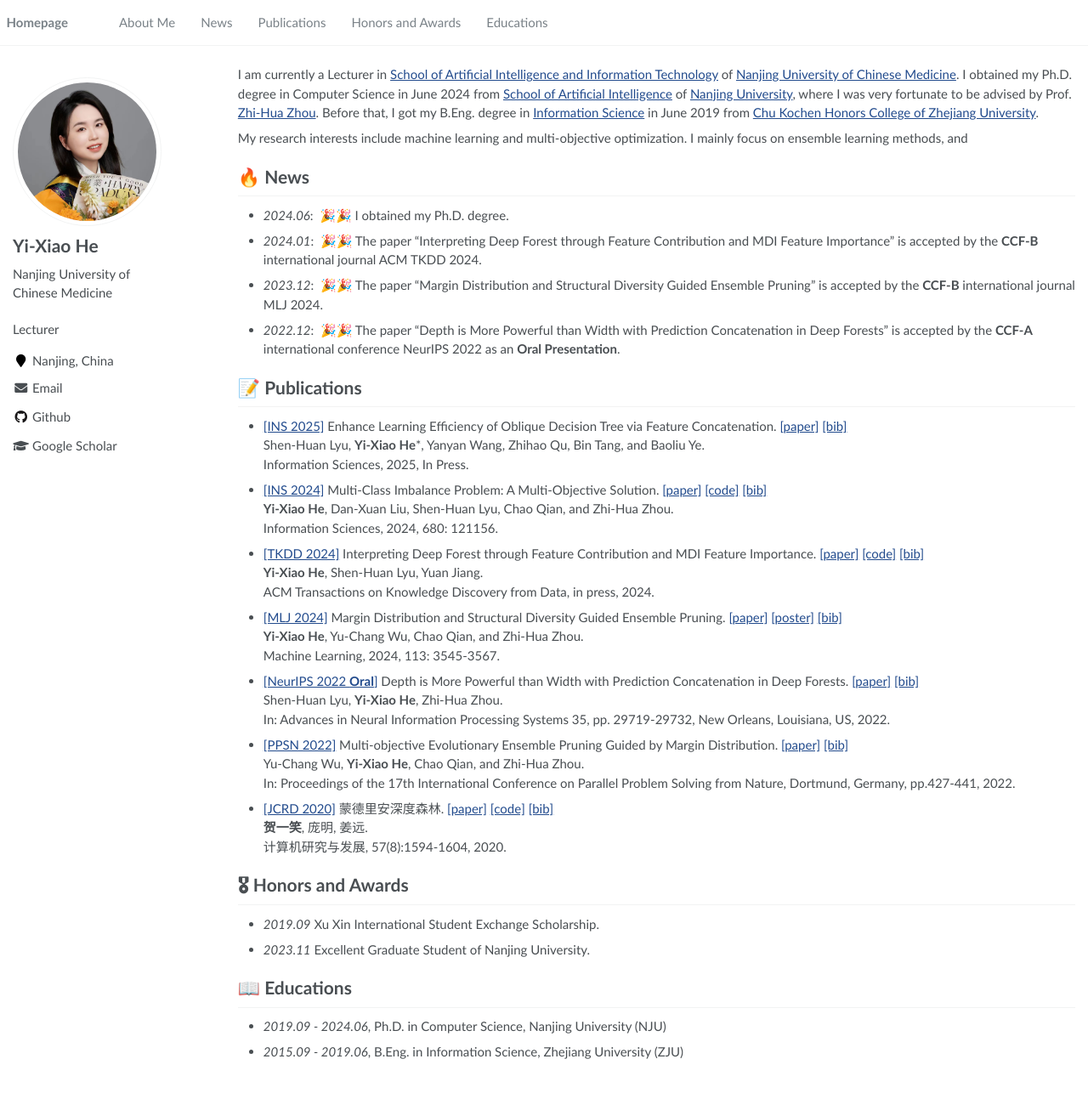
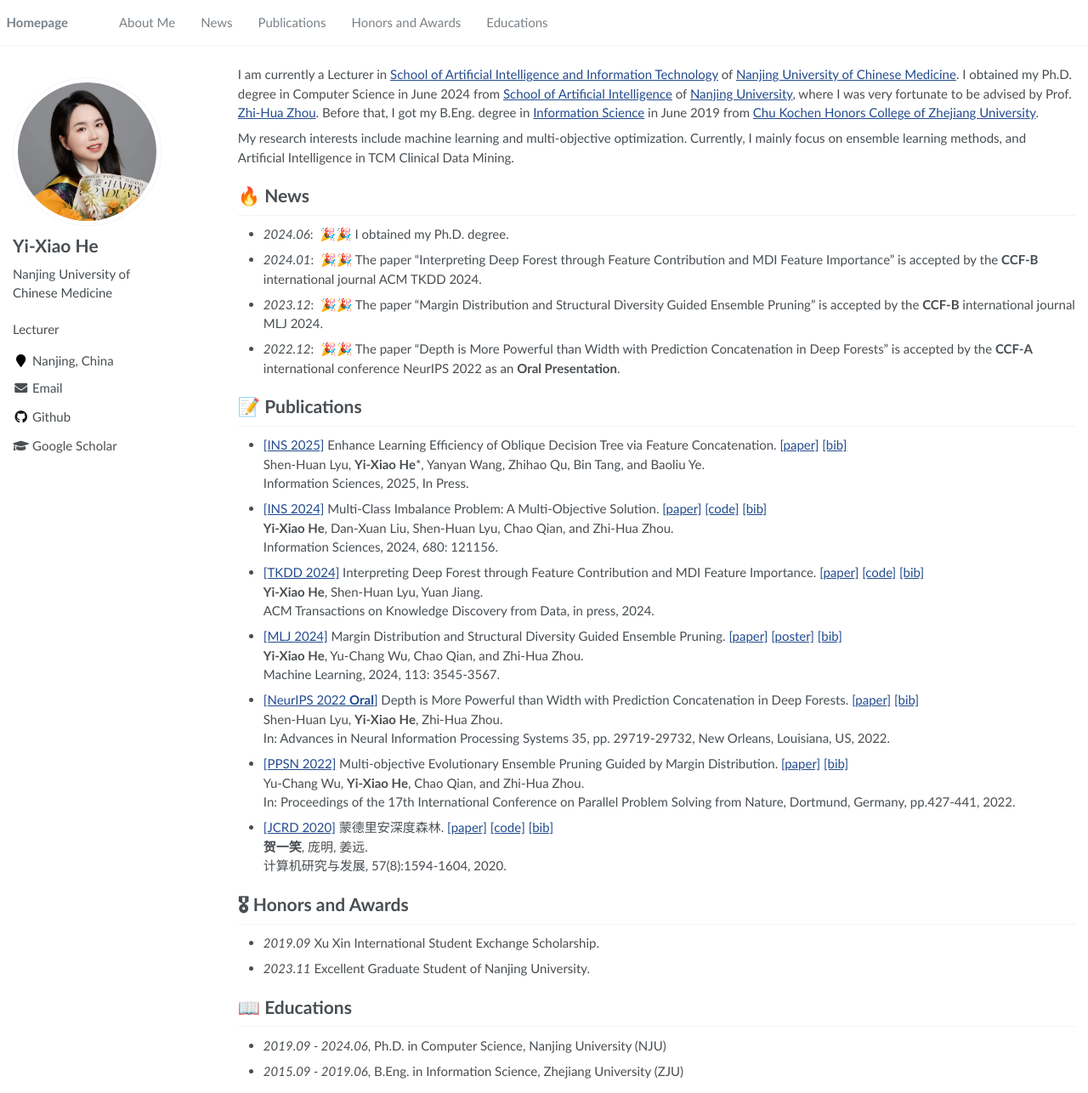
Before and after one commit to heyixiao14/heyixiao14.github.io, a Jekyll site: the page built from _pages/about.md, in a window 1280 px wide and 1286 px high. Shown: the whole window at 85% size. Built offline with Jekyll 4.4.1, drawn with Linux system fonts in a browser that asks for light colours.

Commit message:
Update about.md

```diff
--- a/_pages/about.md
+++ b/_pages/about.md
@@ -19,7 +19,7 @@ redirect_from:
 
 I am currently a Lecturer in [School of Artificial Intelligence and Information Technology](https://xxjs.njucm.edu.cn/) of [Nanjing University of Chinese Medicine](https://www.njucm.edu.cn/). I obtained my Ph.D. degree in Computer Science in June 2024 from [School of Artificial Intelligence](https://ai.nju.edu.cn/main.htm) of [Nanjing University](https://www.nju.edu.cn/main.htm), where I was very fortunate to be advised by Prof. [Zhi-Hua Zhou](http://lamda.nju.edu.cn/zhouzh/). Before that, I got my B.Eng. degree in [Information Science](http://www.isee.zju.edu.cn/) in June 2019 from [Chu Kochen Honors College of Zhejiang University](http://ckc.zju.edu.cn/).
 
-My research interests include machine learning and multi-objective optimization. I mainly focus on ensemble learning methods, and
+My research interests include machine learning and multi-objective optimization. Currently, I mainly focus on ensemble learning methods, and Artificial Intelligence in TCM Clinical Data Mining.
 
 # 🔥 News
 - *2024.06*: &nbsp;🎉🎉 I obtained my Ph.D. degree.
```
